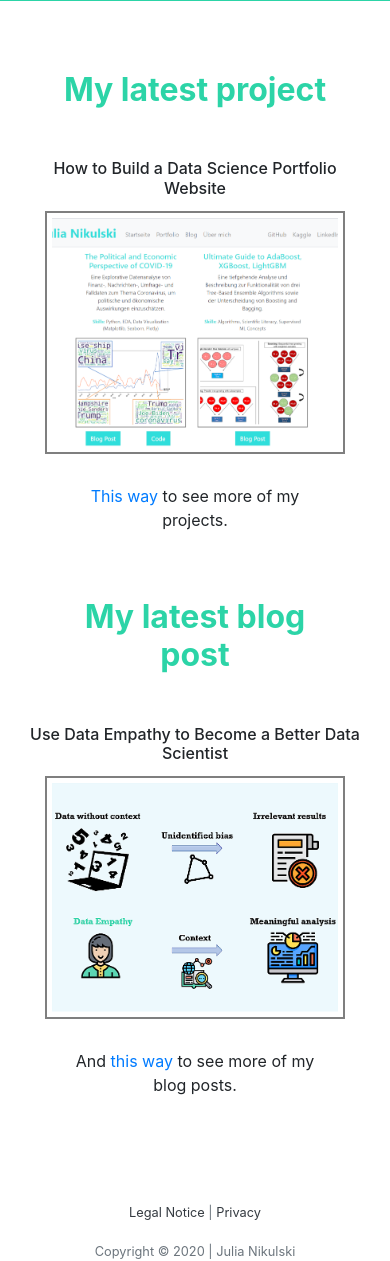
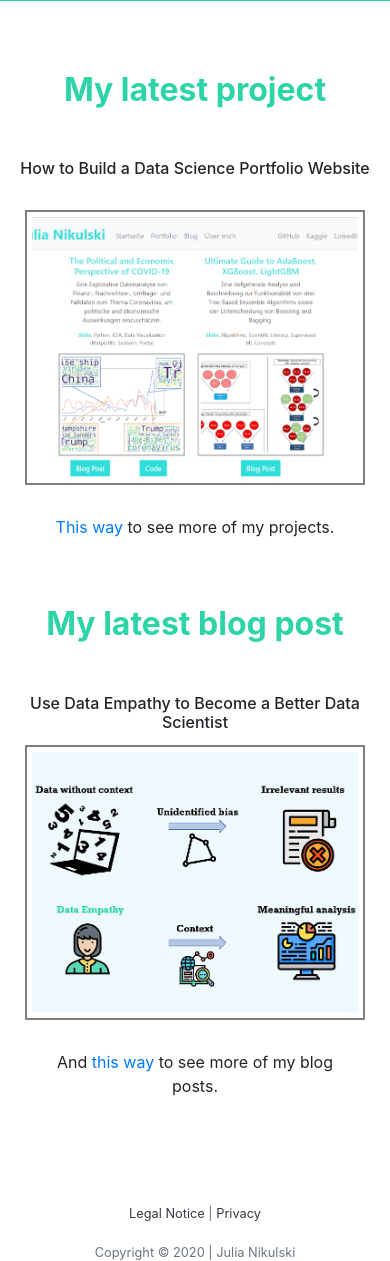
Before and after one commit to julianikulski/portfolio-website, a Flask app: page /en/ in a window 390 px wide. Shown: the part 675-1936 px from the top of the page. Run offline with Flask 2, Linux system fonts and the light colour scheme; a database or web service that is not in the repository returns one stand-in record (values such as "Sample title"); some libraries are stand-ins or nearby versions.

Commit message:
style: Change margin for mobile view and larger font for large screens

```diff
--- a/static/styles.css
+++ b/static/styles.css
@@ -81,20 +81,6 @@
     position: absolute;
     bottom: 150px;
     width: 100%;
-}
-
-@media (max-width: 480px) {
-    .title-container {
-      padding: 0 20px 0 20px;
-      margin:0;
-    }
-}
-
-@media (max-width: 780px) {
-    .title-container {
-      padding: 0 40px 0 40px;
-      margin:0;
-    }
 }
 
 .title-text
@@ -219,6 +205,39 @@
     background-color: rgba(47,222,219,0.5);
     color: #000000;
 }
+
+
+@media (max-width: 480px) {
+    .title-container {
+      padding: 0 20px 0 20px;
+      margin:0;
+    }
+}
+
+@media (max-width: 780px) {
+    .title-container {
+      padding: 0 40px 0 40px;
+      margin:0;
+    }
+
+    .portfolio-row
+    {
+        margin: 30px 10px 30px 10px;
+    }
+}
+
+@media (min-width: 1000px) {
+    .title-text
+    {
+        font-size: 28px;
+    }
+
+    .title-description
+    {
+        font-size: 18px;
+    }
+}
+
 
 .about-header
 {
```
